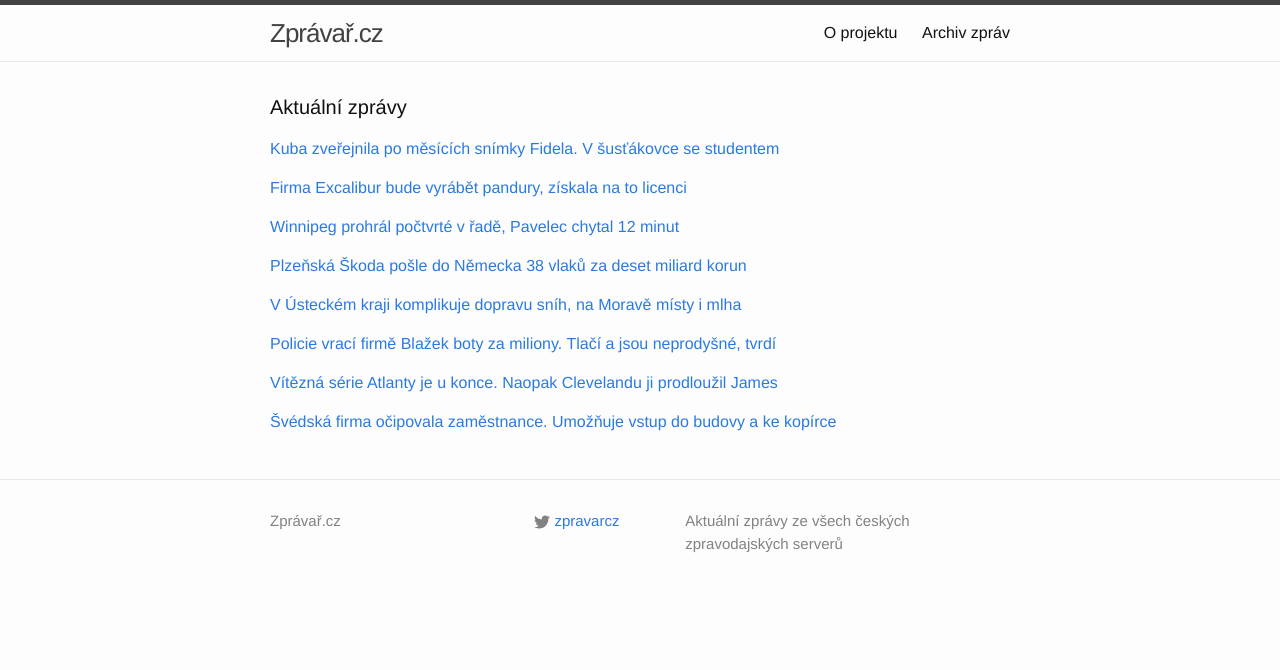
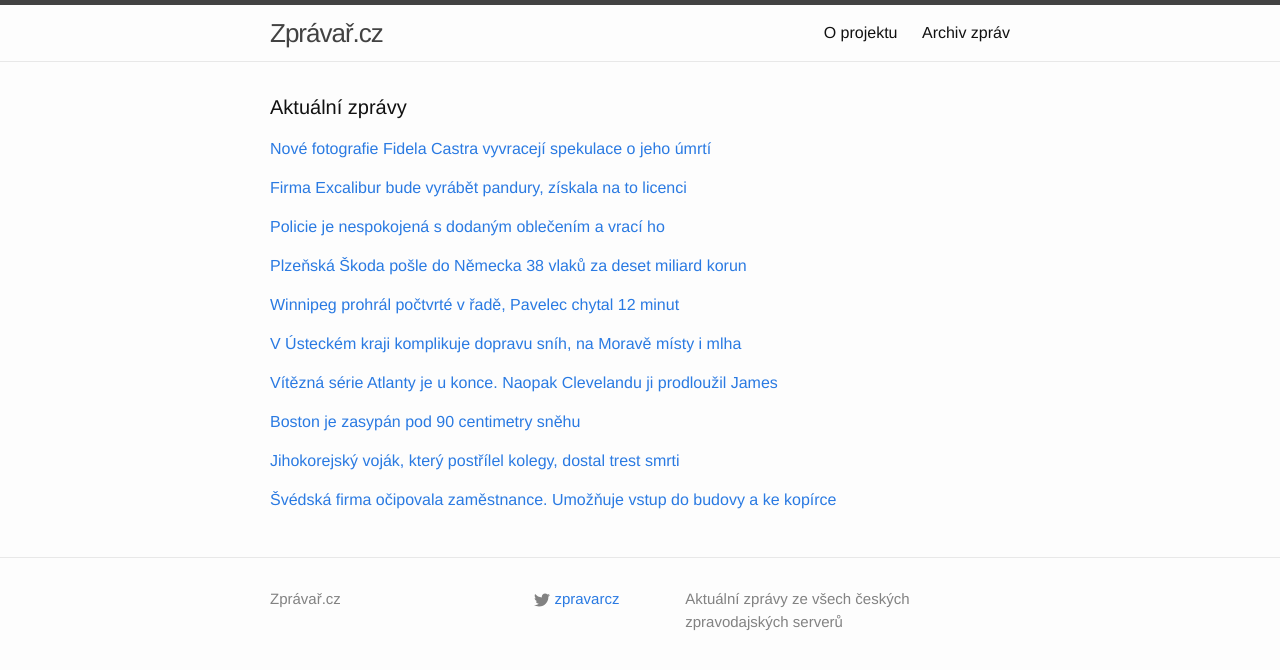
Before and after one commit to adliska/zpravar, a Jekyll site: the page built from index.html, in a window 1280 px wide. Shown: the top 670 px of the page. Built offline with Jekyll 4.4.1, drawn with Linux system fonts in a browser that asks for light colours.

Commit message:
zpravar news update

```diff
--- a/index.html
+++ b/index.html
@@ -5,9 +5,10 @@ layout: default
 <div class="home">
     <h1 class="page-heading">Aktuální zprávy</h1>
 
-<p><a href="javascript:;" onclick="toggle_visibility('zpravy0')">Kuba zveřejnila po měsících snímky Fidela. V šusťákovce se studentem</a></p>
+<p><a href="javascript:;" onclick="toggle_visibility('zpravy0')">Nové fotografie Fidela Castra vyvracejí spekulace o jeho úmrtí</a></p>
 <div id="zpravy0" style="display:none">
 <ul>
+<li><a href=http://www.novinky.cz/zahranicni/amerika/360544-nove-fotografie-fidela-castra-vyvraceji-spekulace-o-jeho-umrti.html>Nové fotografie Fidela Castra vyvracejí spekulace o jeho úmrtí - www.novinky.cz</a></li>
 <li><a href=http://zpravy.idnes.cz/kuba-zverejnila-fotky-fidela-castra-dbg-/zahranicni.aspx?c=A150203_082445_zahranicni_jj>Kuba zveřejnila po měsících snímky Fidela. V šusťákovce se studentem - zpravy.idnes.cz</a></li>
 <li><a href=http://zpravy.aktualne.cz/zahranici/kuba-vyvraci-spekulace-o-castrove-smrti-ukazala-fotografie/r~848611b6ab7811e4a7d8002590604f2e/>Kuba vyvrací spekulace o Castrově smrti, ukázala fotografie - zpravy.aktualne.cz</a></li>
 <li><a href=http://echo24.cz/a/w2mpU>Fidel Castro je živ a zdráv. A hovoří se studenty - echo24.cz</a></li>
@@ -26,14 +27,14 @@ layout: default
 <li><a href=http://zpravy.e15.cz/byznys/prumysl-a-energetika/cesky-excalibur-prorazil-na-zapad-bude-vyrabet-pandury-exkluzivne-1158945>Český Excalibur prorazil na Západ, bude vyrábět pandury. Exkluzivně - zpravy.e15.cz</a></li>
 <li><a href=http://www.ceskenoviny.cz/zpravy/zpravy/e15-cesky-excalibur-bude-vyrabet-pandury-ziskal-na-to-licenci/1176665>E15: Český Excalibur bude vyrábět pandury, získal na to licenci - www.ceskenoviny.cz</a></li>
 </ul>
-</div><p><a href="javascript:;" onclick="toggle_visibility('zpravy2')">Winnipeg prohrál počtvrté v řadě, Pavelec chytal 12 minut</a></p>
+</div><p><a href="javascript:;" onclick="toggle_visibility('zpravy2')">Policie je nespokojená s dodaným oblečením a vrací ho</a></p>
 <div id="zpravy2" style="display:none">
 <ul>
-<li><a href=http://www.tyden.cz/rubriky/sport/hokej/nhl/winnipeg-prohral-poctvrte-v-rade-pavelec-chytal-12-minut_332172.html>Winnipeg prohrál počtvrté v řadě, Pavelec chytal 12 minut - www.tyden.cz</a></li>
-<li><a href=http://sport.aktualne.cz/pavelec-pri-zaskoku-v-brance-neinkasoval-jets-znovu-padli/r~79937d22ab6c11e4b98c002590604f2e/>Pavelec při záskoku v brance neinkasoval, Jets znovu padli - sport.aktualne.cz</a></li>
-<li><a href=http://hokej.idnes.cz/holej-nhl-zpravodajstvi-08g-/nhl.aspx?c=A150203_071305_nhl_rou>Winnipeg padl v NHL počtvrté v řadě, Pavelec za 12 minut neinkasoval - hokej.idnes.cz</a></li>
-<li><a href=http://www.denik.cz/hokej/winnipeg-prohral-poctvrte-v-rade-pavelec-za-12-minut-neinkasoval-20150203.html>Winnipeg prohrál počtvrté v řadě, Pavelec za 12 minut neinkasoval - www.denik.cz</a></li>
-<li><a href=http://www.sportovninoviny.cz/zpravy/winnipeg-prohral-poctvrte-v-rade-pavelec-za-12-minut-neinkasoval/1176684>Winnipeg prohrál počtvrté v řadě, Pavelec za 12 minut neinkasoval - www.sportovninoviny.cz</a></li>
+<li><a href=http://www.ceskatelevize.cz/ct24/domaci/300413-policie-je-nespokojena-s-dodanym-oblecenim-a-vraci-ho/>Policie je nespokojená s dodaným oblečením a vrací ho - www.ceskatelevize.cz</a></li>
+<li><a href=http://HN.IHNED.CZ/c1-63475020-policie-vraci-firme-blazek-boty-za-miliony-tlaci-a-jsou-neprodysne-tvrdi>Policie vrací firmě Blažek boty za miliony. Tlačí a jsou neprodyšné, tvrdí - HN.IHNED.CZ</a></li>
+<li><a href=http://www.lidovky.cz/policie-vraci-vyrobcum-obleceni-s-jejichz-kvalitou-neni-spokojena-10a-/zpravy-domov.aspx?c=A150203_083352_ln_domov_sk>Křivě ušité boty, nekvalitní košile. Policie vrací výrobcům oblečení  - www.lidovky.cz</a></li>
+<li><a href=http://www.denik.cz/z_domova/policie-vraci-vyrobcum-obleceni-se-kterym-neni-spokojena-20150203.html>Policie vratí výrobcům oblečení, se kterým není spokojena - www.denik.cz</a></li>
+<li><a href=http://www.ceskenoviny.cz/zpravy/zpravy/policie-vraci-vyrobcum-obleceni-se-kterym-neni-spokojena/1176701>Policie vrací výrobcům oblečení, se kterým není spokojena - www.ceskenoviny.cz</a></li>
 </ul>
 </div><p><a href="javascript:;" onclick="toggle_visibility('zpravy3')">Plzeňská Škoda pošle do Německa 38 vlaků za deset miliard korun</a></p>
 <div id="zpravy3" style="display:none">
@@ -44,21 +45,22 @@ layout: default
 <li><a href=http://echo24.cz/a/wQB8c>Škoda dodá do Německa vlaky za 10 miliard korun - echo24.cz</a></li>
 <li><a href=http://www.financninoviny.cz/zpravodajstvi/zpravy/skoda-transportation-doda-do-nemecka-38-vlaku-za-deset-miliard-kc/1176702>Škoda Transportation dodá do Německa 38 vlaků za deset miliard Kč - www.financninoviny.cz</a></li>
 </ul>
-</div><p><a href="javascript:;" onclick="toggle_visibility('zpravy4')">V Ústeckém kraji komplikuje dopravu sníh, na Moravě místy i mlha</a></p>
+</div><p><a href="javascript:;" onclick="toggle_visibility('zpravy4')">Winnipeg prohrál počtvrté v řadě, Pavelec chytal 12 minut</a></p>
 <div id="zpravy4" style="display:none">
+<ul>
+<li><a href=http://www.tyden.cz/rubriky/sport/hokej/nhl/winnipeg-prohral-poctvrte-v-rade-pavelec-chytal-12-minut_332172.html>Winnipeg prohrál počtvrté v řadě, Pavelec chytal 12 minut - www.tyden.cz</a></li>
+<li><a href=http://sport.aktualne.cz/pavelec-pri-zaskoku-v-brance-neinkasoval-jets-znovu-padli/r~79937d22ab6c11e4b98c002590604f2e/>Pavelec při záskoku v brance neinkasoval, Jets znovu padli - sport.aktualne.cz</a></li>
+<li><a href=http://hokej.idnes.cz/holej-nhl-zpravodajstvi-08g-/nhl.aspx?c=A150203_071305_nhl_rou>Winnipeg padl v NHL počtvrté v řadě, Pavelec za 12 minut neinkasoval - hokej.idnes.cz</a></li>
+<li><a href=http://www.denik.cz/hokej/winnipeg-prohral-poctvrte-v-rade-pavelec-za-12-minut-neinkasoval-20150203.html>Winnipeg prohrál počtvrté v řadě, Pavelec za 12 minut neinkasoval - www.denik.cz</a></li>
+<li><a href=http://www.sportovninoviny.cz/zpravy/winnipeg-prohral-poctvrte-v-rade-pavelec-za-12-minut-neinkasoval/1176684>Winnipeg prohrál počtvrté v řadě, Pavelec za 12 minut neinkasoval - www.sportovninoviny.cz</a></li>
+</ul>
+</div><p><a href="javascript:;" onclick="toggle_visibility('zpravy5')">V Ústeckém kraji komplikuje dopravu sníh, na Moravě místy i mlha</a></p>
+<div id="zpravy5" style="display:none">
 <ul>
 <li><a href=http://zpravy.idnes.cz/ridici-musi-davat-pozor-na-snezeni-a-mlhu-fpg-/domaci.aspx?c=A150203_072958_domaci_jpl>V Ústeckém kraji komplikuje dopravu sníh, na Moravě místy i mlha - zpravy.idnes.cz</a></li>
 <li><a href=http://www.ceskenoviny.cz/zpravy/zpravy/v-usteckem-kraji-snezi-pribyva-dopravnich-nehod-na-zlinsku-je-mlha/1176673>V Ústeckém kraji sněží, přibývá dopravních nehod, na Zlínsku je mlha - www.ceskenoviny.cz</a></li>
 <li><a href=http://www.ceskenoviny.cz/zpravy/zpravy/stredoceske-silnice-jsou-mokre-na-zlinsku-je-mlha/1176673>Středočeské silnice jsou mokré, na Zlínsku je mlha - www.ceskenoviny.cz</a></li>
 <li><a href=http://www.ceskenoviny.cz/zpravy/zpravy/stredoceske-silnice-jsou-sjizdne-se-zvysenou-opatrnosti/1176673>Středočeské silnice jsou sjízdné se zvýšenou opatrností - www.ceskenoviny.cz</a></li>
-</ul>
-</div><p><a href="javascript:;" onclick="toggle_visibility('zpravy5')">Policie vrací firmě Blažek boty za miliony. Tlačí a jsou neprodyšné, tvrdí</a></p>
-<div id="zpravy5" style="display:none">
-<ul>
-<li><a href=http://HN.IHNED.CZ/c1-63475020-policie-vraci-firme-blazek-boty-za-miliony-tlaci-a-jsou-neprodysne-tvrdi>Policie vrací firmě Blažek boty za miliony. Tlačí a jsou neprodyšné, tvrdí - HN.IHNED.CZ</a></li>
-<li><a href=http://www.lidovky.cz/policie-vraci-vyrobcum-obleceni-s-jejichz-kvalitou-neni-spokojena-10a-/zpravy-domov.aspx?c=A150203_083352_ln_domov_sk>Křivě ušité boty, nekvalitní košile. Policie vrací výrobcům oblečení  - www.lidovky.cz</a></li>
-<li><a href=http://www.denik.cz/z_domova/policie-vraci-vyrobcum-obleceni-se-kterym-neni-spokojena-20150203.html>Policie vratí výrobcům oblečení, se kterým není spokojena - www.denik.cz</a></li>
-<li><a href=http://www.ceskenoviny.cz/zpravy/zpravy/policie-vraci-vyrobcum-obleceni-se-kterym-neni-spokojena/1176701>Policie vrací výrobcům oblečení, se kterým není spokojena - www.ceskenoviny.cz</a></li>
 </ul>
 </div><p><a href="javascript:;" onclick="toggle_visibility('zpravy6')">Vítězná série Atlanty je u konce. Naopak Clevelandu ji prodloužil James</a></p>
 <div id="zpravy6" style="display:none">
@@ -68,8 +70,22 @@ layout: default
 <li><a href=http://sport.aktualne.cz/hawks-nasli-v-nba-premozitele-jmenuje-se-new-orleans/r~1ab6b9e8ab7811e49fc3002590604f2e/>Hawks našli v NBA přemožitele, jmenuje se New Orleans - sport.aktualne.cz</a></li>
 <li><a href=http://www.sportovninoviny.cz/zpravy/viteznou-serii-basketbalistu-atlanty-ukoncil-new-orleans/1176710>Vítěznou sérii basketbalistů Atlanty ukončil New Orleans - www.sportovninoviny.cz</a></li>
 </ul>
-</div><p><a href="javascript:;" onclick="toggle_visibility('zpravy7')">Švédská firma očipovala zaměstnance. Umožňuje vstup do budovy a ke kopírce</a></p>
+</div><p><a href="javascript:;" onclick="toggle_visibility('zpravy7')">Boston je zasypán pod 90 centimetry sněhu</a></p>
 <div id="zpravy7" style="display:none">
+<ul>
+<li><a href=http://www.ceskenoviny.cz/zpravy/zpravy/boston-je-zasypan-pod-90-centimetry-snehu/1176730>Boston je zasypán pod 90 centimetry sněhu - www.ceskenoviny.cz</a></li>
+<li><a href=http://www.rozhlas.cz/_zprava/severovychod-usa-celi-snehove-bouri-misty-napadly-desitky-centimetru-snehu--1450986>Severovýchod USA čelí sněhové bouři, místy napadly desítky centimetrů sněhu - www.rozhlas.cz</a></li>
+<li><a href=http://www.ceskatelevize.cz/ct24/svet/300403-linus-zasypal-ameriku-skoro-pul-metrem-snehu/>Linus zasypal Ameriku skoro půl metrem sněhu - www.ceskatelevize.cz</a></li>
+</ul>
+</div><p><a href="javascript:;" onclick="toggle_visibility('zpravy8')">Jihokorejský voják, který postřílel kolegy, dostal trest smrti</a></p>
+<div id="zpravy8" style="display:none">
+<ul>
+<li><a href=http://zpravy.idnes.cz/jihokorejsky-vojak-ktery-postrilel-kolegy-dostal-trest-smrti-p7q-/zahranicni.aspx?c=A150203_090844_zahranicni_ert>Jihokorejský voják, který postřílel kolegy, dostal trest smrti - zpravy.idnes.cz</a></li>
+<li><a href=http://www.ceskenoviny.cz/zpravy/zpravy/jihokorejsky-vojak-ktery-zabil-pet-kolegu-dostal-trest-smrti/1176714>Jihokorejský voják, který zabil pět kolegů, dostal trest smrti - www.ceskenoviny.cz</a></li>
+<li><a href=http://www.novinky.cz/zahranicni/svet/360543-jihokorejsky-vojak-ktery-postrilel-kolegy-dostal-trest-smrti.html>Jihokorejský voják, který postřílel kolegy, dostal trest smrti - www.novinky.cz</a></li>
+</ul>
+</div><p><a href="javascript:;" onclick="toggle_visibility('zpravy9')">Švédská firma očipovala zaměstnance. Umožňuje vstup do budovy a ke kopírce</a></p>
+<div id="zpravy9" style="display:none">
 <ul>
 <li><a href=http://zahranicni.ihned.cz/evropa-slovensko/c1-63475780-svedska-firma-ocipovala-zamestnance-umoznuje-vstup-do-budovy-a-ke-kopirce>Švédská firma očipovala zaměstnance. Umožňuje vstup do budovy a ke kopírce - zahranicni.ihned.cz</a></li>
 <li><a href=http://zahranicni.ihned.cz/evropa-slovensko/c1-63475780-svedska-firma-ocipovala-zamestnance-cip-umoznuje-vstup-do-budovy-a-ke-kopirce>Švédská firma očipovala zaměstnance. Čip umožňuje vstup do budovy a ke kopírce - zahranicni.ihned.cz</a></li>
```
